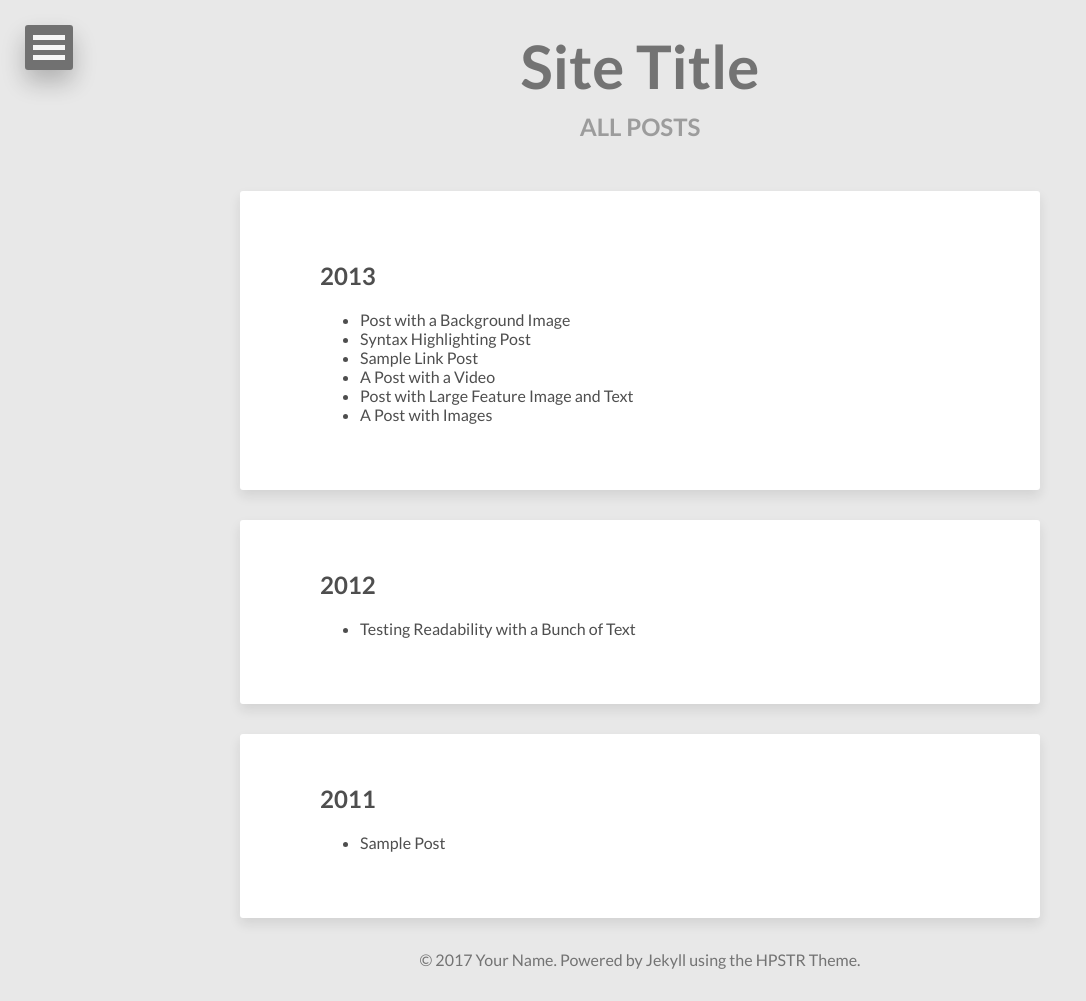
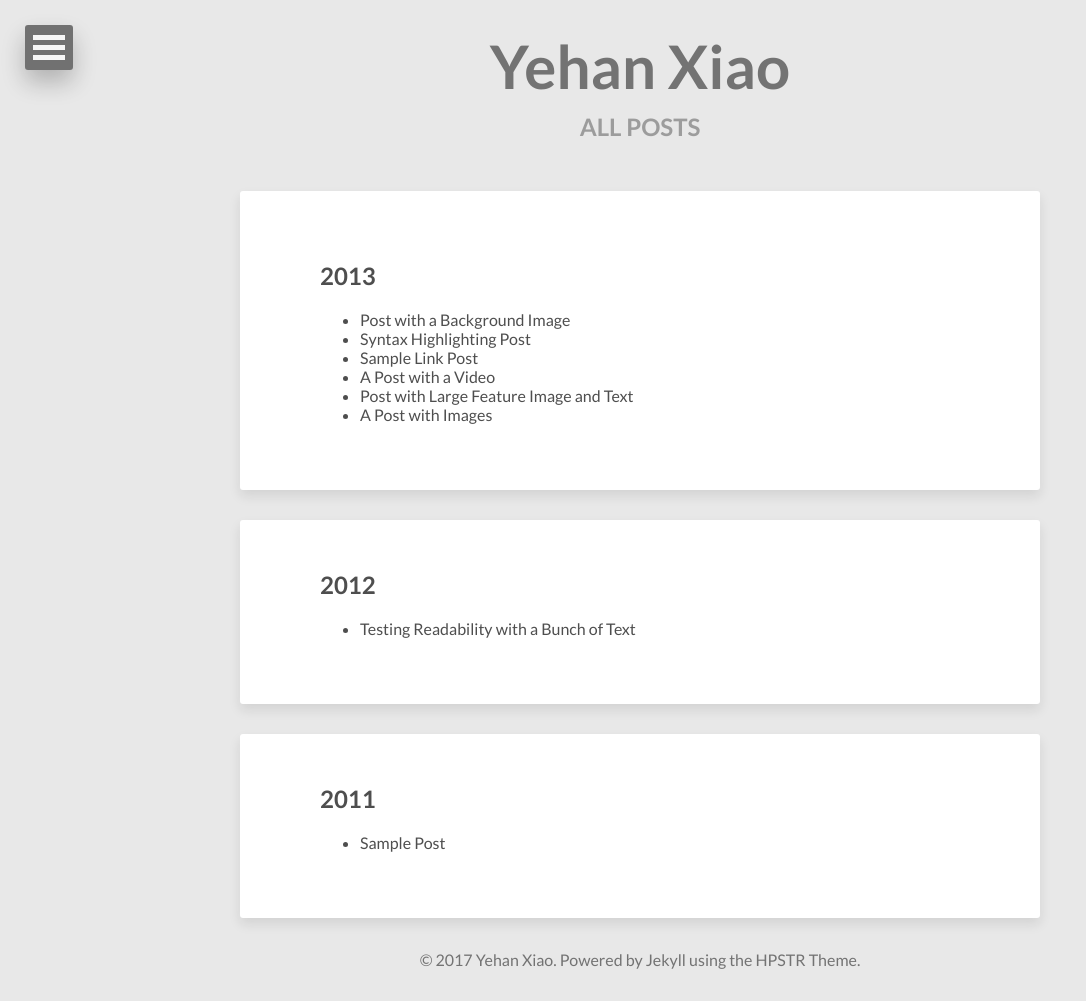
Before and after one commit to yehan-xiao/yehan-xiao.github.io, a Jekyll site: the page built from posts/index.html, in a window 1280 px wide. Shown: the whole page, without its empty margins (0-1086 px from the left). Built offline with Jekyll 4.4.1, drawn with Linux system fonts in a browser that asks for light colours; nearby versions of some CDN libraries.

Commit message:
Make the theme personalized

```diff
--- a/_config.yml
+++ b/_config.yml
@@ -1,5 +1,5 @@
-title:            Site Title
-description:      Describe your website here.
+title:            Yehan Xiao
+description:      A computer science student
 disqus_shortname:
 reading_time:     true
 words_per_minute: 200
@@ -9,19 +9,19 @@ url:
 
 # Owner/author information
 owner:
-  name:           Your Name
+  name:           Yehan Xiao
   avatar:         avatar.jpg
   bio:            "Your bio goes here. It shouldn't be super long but a good sentence or two should suffice."
-  email:          you@email.com
+  email:          xiaoyehan96@outlook.com
   # Social networking links used in footer. Update and remove as you like.
-  twitter:
+  #twitter:
   facebook:
   github:
-  stackexchange:
+  #stackexchange:
   linkedin:
-  instagram:
-  flickr:
-  tumblr:
+  #instagram:
+  #flickr:
+  #tumblr:
   # google plus id, include the '+', eg +mmistakes
   google_plus:
 
```
Also changed, not shown: images/avatar.jpg.
